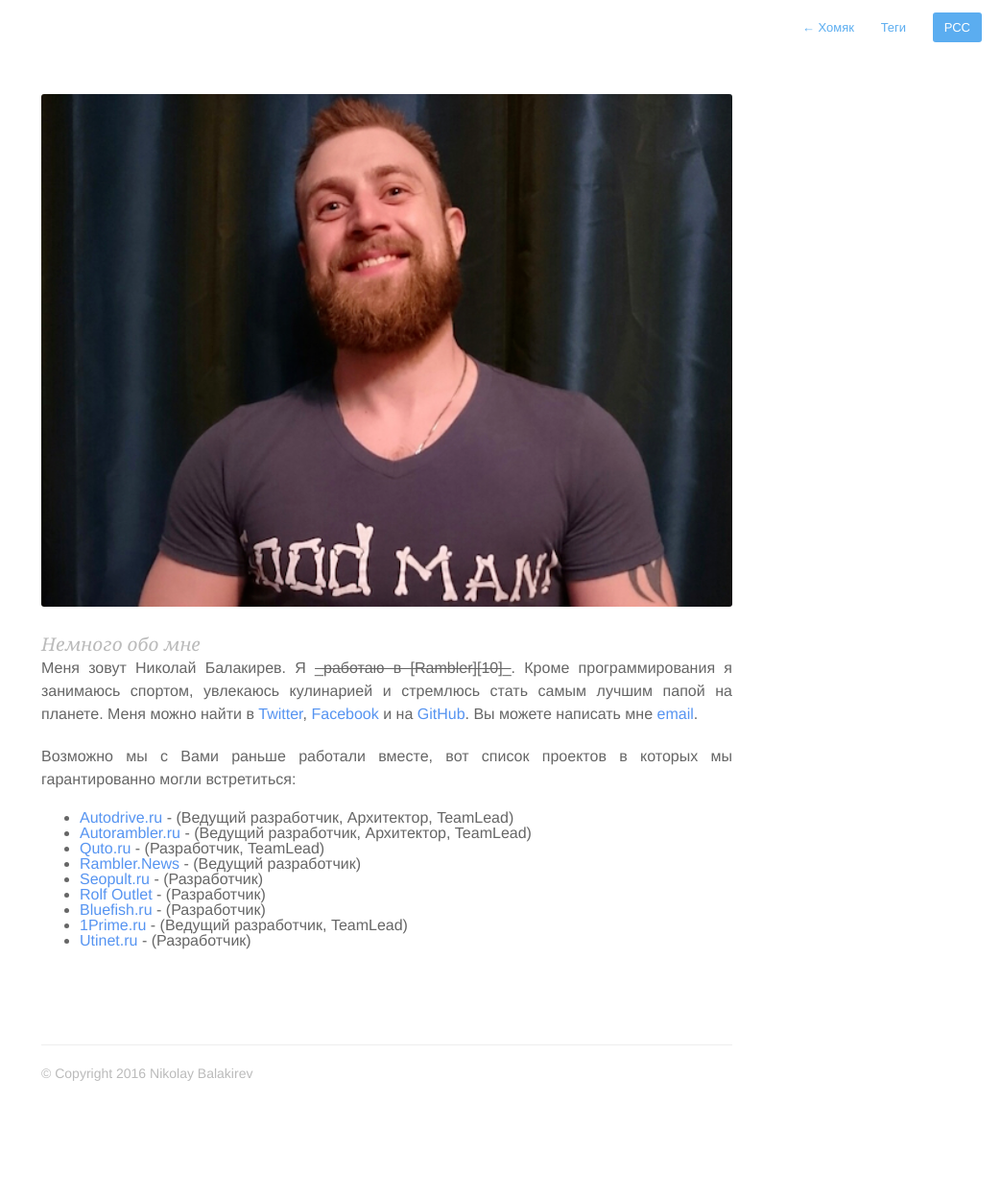
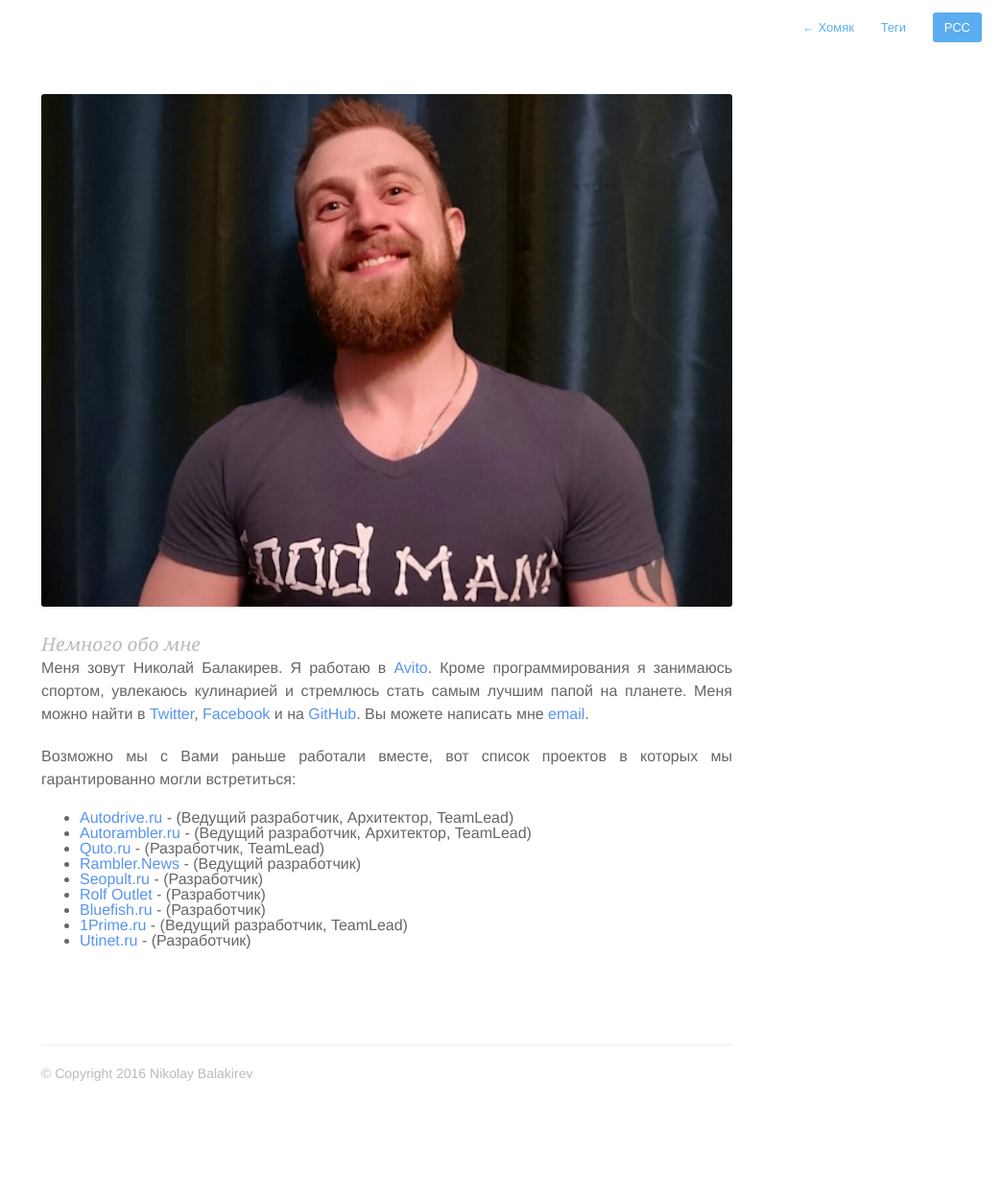
Before and after one commit to MadFaill/madfaill.github.io, a Jekyll site: the page built from about.md, in a window 1280 px wide. Shown: the whole page at 96% size, without its empty margins (237-1280 px from the left). Built offline with Jekyll 4.4.1, drawn with Linux system fonts in a browser that asks for light colours; nearby versions of some CDN libraries; Markdown is read by kramdown in place of the engine named in the settings.

Commit message:
Update about.md

```diff
--- a/about.md
+++ b/about.md
@@ -9,7 +9,7 @@ photo: true
 ## Немного обо мне
 
 Меня зовут Николай Балакирев.
-Я <s>_работаю в [Rambler][10]_</s>. Кроме программирования я занимаюсь спортом, увлекаюсь кулинарией и стремлюсь стать самым лучшим папой на планете.
+Я работаю в [Avito][15]. Кроме программирования я занимаюсь спортом, увлекаюсь кулинарией и стремлюсь стать самым лучшим папой на планете.
 Меня можно найти в [Twitter][11], [Facebook][12] и на [GitHub][13].
 Вы можете написать мне [email][14].
 
```
Also changed, not shown: other parts of about.md (+1 -0 lines).
